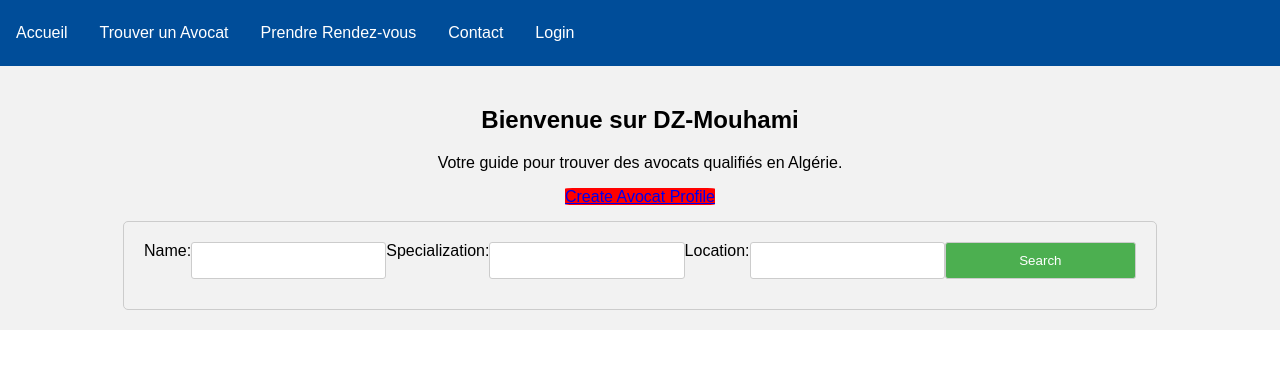
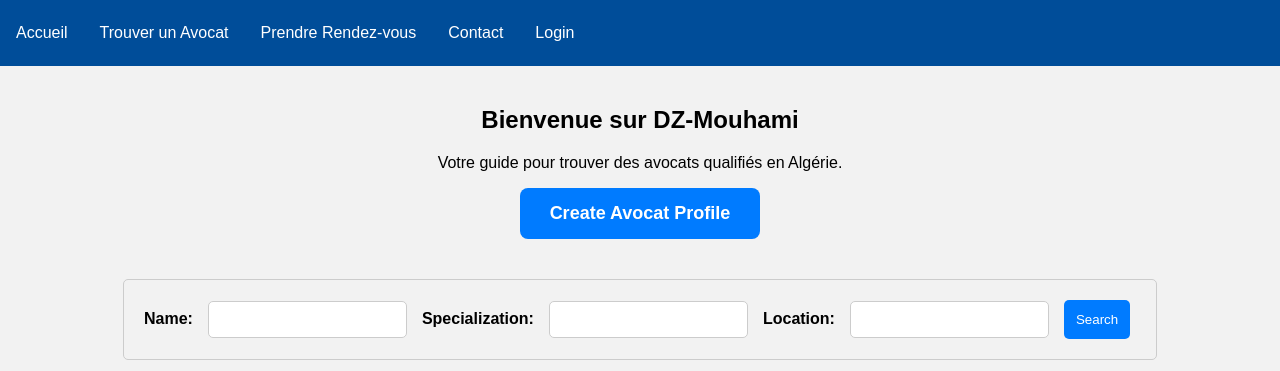
Before and after one commit to tinhinanemly/Mohami-dz, a Django app: page / in a window 1280 px wide. Shown: the top 371 px of the page. Run offline with Django 4.2, Linux system fonts and the light colour scheme; data comes from the database, SQL or seed files in the repository; both versions use the stored data as it was after the commit.

Commit message:
search and AvocatCreateProfile COnfiguration

```diff
--- a/avocat/templates/avocat/home.html
+++ b/avocat/templates/avocat/home.html
@@ -8,55 +8,49 @@
     <section class="welcome-section">
         <h1>Bienvenue sur DZ-Mouhami</h1>
         <p>Votre guide pour trouver des avocats qualifiés en Algérie.</p>
-         <div style="margin-bottom: 15px;">
-            <a href="{% url 'createAvovatProfile' %}" style="height: 50px; width:max-content ; background:red ; border-radius:5%">Create Avocat Profile</a>
-         </div>
+        <div style="margin-bottom: 15px; text-align: center;">
+          <a href="{% url 'createAvovatProfile' %}" style="display: inline-block; padding: 15px 30px; background-color: #007bff; color: #fff; text-decoration: none; font-size: 18px; font-weight: bold; border-radius: 8px; transition: background-color 0.3s ease;">
+              Create Avocat Profile
+          </a>
+      </div>
+
          <style>
             form {
 
                 width: 80%; /* Adjust width as needed */
-                margin: 0 auto; /* Center the form */
+                margin: 40px auto 20px auto  ; /* Center the form */
                 padding: 20px;
                 border: 1px solid #ccc;
                 border-radius: 5px;
                 display: flex;
-
                 flex-direction: row;
               }
 
-              label {
-                display: block;
 
-                margin-bottom: 5px;
-              }
+         </style>
+         <form action="{% url 'home' %}" method="get" style=" text-align: center;">
+          <div style="display: flex; gap: 15px; justify-content: center; flex-direction:row;">
+              <div style="display: flex; gap: 15px; align-items: center;">
+                  <label for="name" style="font-weight: bold;">Name:</label>
+                  <input type="text" id="name" name="name" value="{{ request.GET.name }}" style="padding: 10px; border: 1px solid #ccc; border-radius: 5px;">
+              </div>
 
-              input[type="text"],
-              button {
-                width: 100%;
-                padding: 10px;
-                border: 1px solid #ccc;
-                border-radius: 3px;
-                margin-bottom: 10px;
-              }
+              <div style="display: flex; gap: 15px; align-items: center;">
+                  <label for="specialite" style="font-weight: bold;">Specialization:</label>
+                  <input type="text" id="specialite" name="specialite" value="{{ request.GET.specialite }}" style="padding: 10px; border: 1px solid #ccc; border-radius: 5px;">
+              </div>
 
-              button {
-                background-color: #4CAF50;
-                color: white;
-                cursor: pointer;
-              }
-         </style>
-         <form action="{% url 'home' %}" method="get">
-            <label for="name">Name:</label>
-            <input type="text" id="name" name="name" value="{{ request.GET.name }}">
+              <div style="display: flex; gap: 15px; align-items: center;">
+                  <label for="location" style="font-weight: bold;">Location:</label>
+                  <input type="text" id="location" name="location" value="{{ request.GET.location }}" style="padding: 10px; border: 1px solid #ccc; border-radius: 5px;">
+              </div>
 
-            <label for="specialite">Specialization:</label>
-            <input type="text" id="specialite" name="specialite" value="{{ request.GET.specialite }}">
+              <div style="width: 20%; text-align: center;">
+                  <button type="submit" style="padding: 12px; background-color: #007bff; color: #fff; border: none; border-radius: 5px; cursor: pointer;">Search</button>
+              </div>
+          </div>
+      </form>
 
-            <label for="location">Location:</label>
-            <input type="text" id="location" name="location" value="{{ request.GET.location }}">
-
-            <button type="submit">Search</button>
-        </form>
 
 
     </section>
```
Also changed, not shown: avocat/templates/avocat/create_avocat_profile.html (+38 -2 lines), db.sqlite3.
